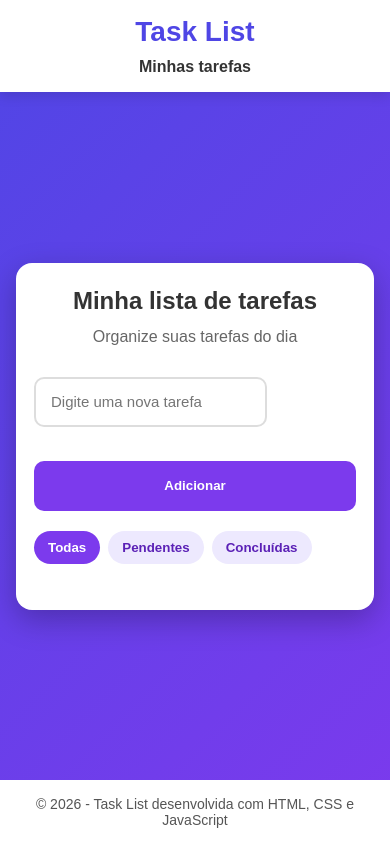
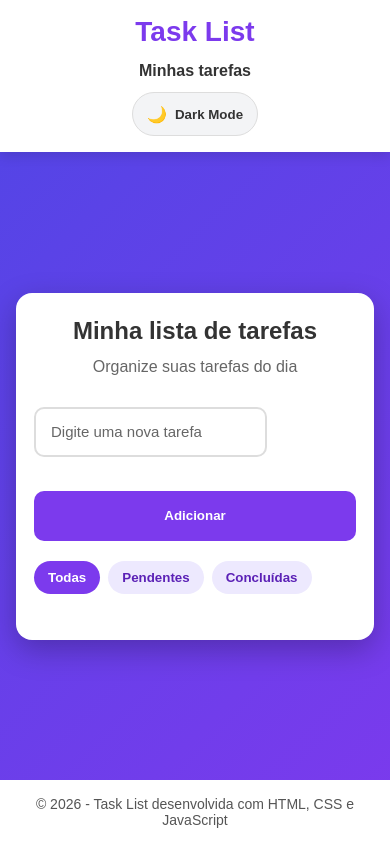
Before and after one commit to Renanzin-Macaco/gitflow-pratica-1, a plain HTML site: page index.html in a window 390 px wide. Drawn offline with Linux system fonts and the light colour scheme.

Commit message:
Feat: Ajustar contraste para modo escuro

```diff
--- a/index.html
+++ b/index.html
@@ -10,9 +10,23 @@
 
     <header class="cabecalho">
         <h1>Task List</h1>
-        <nav>
-            <a href="#tarefas">Minhas tarefas</a>
-        </nav>
+
+        <div class="header-actions">
+            <nav>
+                <a href="#tarefas">Minhas tarefas</a>
+            </nav>
+
+            <button
+                type="button"
+                id="themeToggle"
+                class="theme-toggle"
+                aria-label="Ativar modo escuro"
+                aria-pressed="false"
+            >
+                <span class="theme-icon" aria-hidden="true">🌙</span>
+                <span class="theme-text">Dark Mode</span>
+            </button>
+        </div>
     </header>
 
     <main class="container" id="tarefas">
--- a/script.js
+++ b/script.js
@@ -4,13 +4,18 @@ const taskList = document.getElementById("taskList");
 const addTaskBtn = document.getElementById("addTaskBtn");
 const inputError = document.getElementById("inputError");
 const filterButtons = document.querySelectorAll(".filter-btn");
+const themeToggle = document.getElementById("themeToggle");
+const themeIcon = themeToggle.querySelector(".theme-icon");
+const themeText = themeToggle.querySelector(".theme-text");
 
 const STORAGE_KEY = "taskList.tarefas";
+const THEME_STORAGE_KEY = "taskList.tema";
 
 let tarefas = carregarTarefas();
 let filtroAtual = "todas";
 let carregando = false;
 
+carregarTema();
 renderizarTarefas();
 
 taskForm.addEventListener("submit", function (event) {
@@ -40,10 +45,40 @@ filterButtons.forEach(function (button) {
     });
 });
 
+themeToggle.addEventListener("click", function () {
+    const darkModeAtivo = document.body.classList.toggle("dark-mode");
+
+    localStorage.setItem(THEME_STORAGE_KEY, darkModeAtivo ? "dark" : "light");
+    atualizarBotaoTema(darkModeAtivo);
+});
+
+function carregarTema() {
+    const temaSalvo = localStorage.getItem(THEME_STORAGE_KEY);
+    const darkModeAtivo = temaSalvo === "dark";
+
+    document.body.classList.toggle("dark-mode", darkModeAtivo);
+    atualizarBotaoTema(darkModeAtivo);
+}
+
+function atualizarBotaoTema(darkModeAtivo) {
+    if (darkModeAtivo) {
+        themeIcon.textContent = "☀️";
+        themeText.textContent = "Light Mode";
+        themeToggle.setAttribute("aria-label", "Ativar modo claro");
+        themeToggle.setAttribute("aria-pressed", "true");
+        return;
+    }
+
+    themeIcon.textContent = "🌙";
+    themeText.textContent = "Dark Mode";
+    themeToggle.setAttribute("aria-label", "Ativar modo escuro");
+    themeToggle.setAttribute("aria-pressed", "false");
+}
+
 function carregarTarefas() {
     const tarefasSalvas = localStorage.getItem(STORAGE_KEY);
 
-    // Fallback obrigatório: se ainda não houver dados salvos, inicia com array vazio.
+    // Fallback: se ainda não houver dados salvos, inicia com array vazio.
     if (tarefasSalvas === null) {
         return [];
     }
--- a/style.css
+++ b/style.css
@@ -17,15 +17,37 @@
     --danger-dark: #b91c1c;
     --success: #22c55e;
     --success-dark: #15803d;
+    --page-gradient-start: #4f46e5;
+    --page-gradient-end: #7c3aed;
+    --footer-text: #555555;
+    --button-shadow: rgba(0, 0, 0, 0.12);
+    --focus-ring: rgba(124, 58, 237, 0.15);
+}
+
+body.dark-mode {
+    --primary: #a78bfa;
+    --primary-dark: #8b5cf6;
+    --primary-light: #312e4f;
+    --text: #f9fafb;
+    --muted: #cbd5e1;
+    --surface: #111827;
+    --background-item: #1f2937;
+    --border: #374151;
+    --page-gradient-start: #020617;
+    --page-gradient-end: #111827;
+    --footer-text: #cbd5e1;
+    --button-shadow: rgba(0, 0, 0, 0.4);
+    --focus-ring: rgba(167, 139, 250, 0.26);
 }
 
 body {
     font-family: Arial, Helvetica, sans-serif;
-    background: linear-gradient(135deg, #4f46e5, var(--primary));
+    background: linear-gradient(135deg, var(--page-gradient-start), var(--page-gradient-end));
     min-height: 100vh;
     display: flex;
     flex-direction: column;
     color: var(--text);
+    transition: background 0.3s ease, color 0.3s ease;
 }
 
 .sr-only {
@@ -46,12 +68,20 @@ body {
     display: flex;
     justify-content: space-between;
     align-items: center;
-    box-shadow: 0 4px 12px rgba(0, 0, 0, 0.12);
+    gap: 22px;
+    box-shadow: 0 4px 12px var(--button-shadow);
+    transition: background-color 0.3s ease;
 }
 
 .cabecalho h1 {
-    color: #4f46e5;
+    color: var(--primary);
     font-size: 28px;
+}
+
+.header-actions {
+    display: flex;
+    align-items: center;
+    gap: 18px;
 }
 
 .cabecalho nav a {
@@ -62,6 +92,35 @@ body {
 
 .cabecalho nav a:hover {
     color: var(--primary);
+}
+
+.theme-toggle {
+    min-height: 44px;
+    padding: 10px 14px;
+    border: 1px solid var(--border);
+    border-radius: 999px;
+    display: inline-flex;
+    align-items: center;
+    gap: 8px;
+    background-color: var(--background-item);
+    color: var(--text);
+    cursor: pointer;
+    font-weight: bold;
+    transition: transform 0.2s ease, background-color 0.3s ease, color 0.3s ease;
+}
+
+.theme-toggle:hover {
+    transform: translateY(-1px);
+    background-color: var(--primary-light);
+}
+
+.theme-toggle:focus-visible {
+    outline: 3px solid var(--focus-ring);
+    outline-offset: 2px;
+}
+
+.theme-icon {
+    font-size: 16px;
 }
 
 .container {
@@ -80,6 +139,7 @@ body {
     padding: 32px;
     border-radius: 16px;
     box-shadow: 0 10px 30px rgba(0, 0, 0, 0.25);
+    transition: background-color 0.3s ease;
 }
 
 .task-box h2 {
@@ -115,14 +175,20 @@ body {
     padding: 13px 15px;
     border: 2px solid var(--border);
     border-radius: 10px;
+    background-color: var(--surface);
+    color: var(--text);
     font-size: 15px;
     outline: none;
-    transition: border-color 0.25s, box-shadow 0.25s;
+    transition: border-color 0.25s, box-shadow 0.25s, background-color 0.3s ease;
+}
+
+.task-form input::placeholder {
+    color: var(--muted);
 }
 
 .task-form input:focus {
     border-color: var(--primary);
-    box-shadow: 0 0 0 3px rgba(124, 58, 237, 0.15);
+    box-shadow: 0 0 0 3px var(--focus-ring);
 }
 
 .task-form input.input-invalid {
@@ -210,8 +276,16 @@ body {
     transition: background-color 0.25s, color 0.25s;
 }
 
+body.dark-mode .filter-btn:not(.active) {
+    color: #ddd6fe;
+}
+
 .filter-btn:hover {
     background-color: #ddd6fe;
+}
+
+body.dark-mode .filter-btn:hover:not(.active) {
+    background-color: #4c4669;
 }
 
 .filter-btn.active {
@@ -234,10 +308,7 @@ body {
     background-color: var(--background-item);
     padding: 14px;
     border-radius: 10px;
-}
-
-.task-item[hidden] {
-    display: none;
+    transition: background-color 0.3s ease;
 }
 
 .task-content {
@@ -312,15 +383,21 @@ body {
     padding: 16px;
     text-align: center;
     background-color: var(--surface);
-    color: #555555;
+    color: var(--footer-text);
     font-size: 14px;
+    transition: background-color 0.3s ease, color 0.3s ease;
 }
 
 @media (max-width: 600px) {
     .cabecalho {
         flex-direction: column;
-        gap: 10px;
+        gap: 14px;
         padding: 16px;
+    }
+
+    .header-actions {
+        flex-direction: column;
+        gap: 12px;
     }
 
     .container {
```
